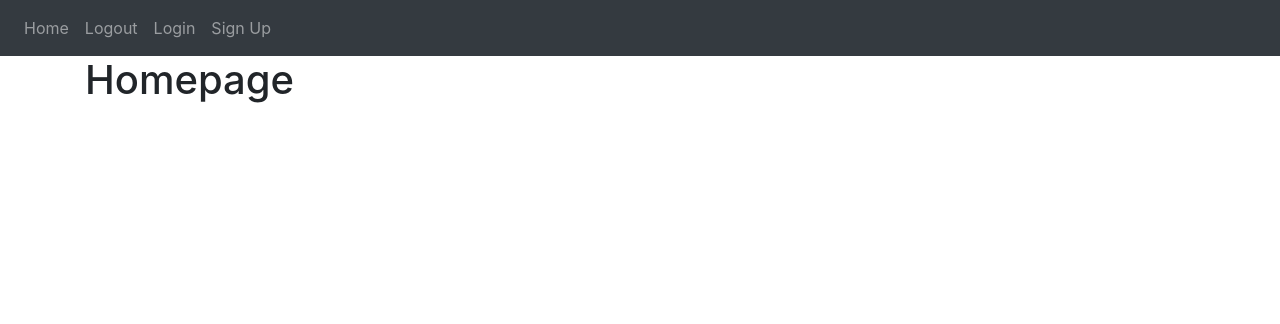
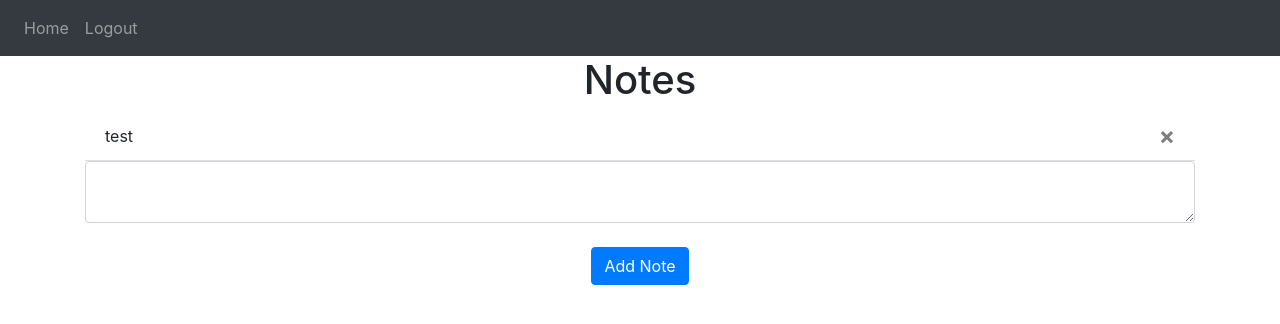
Before and after one commit to prady1900/First_Flask_App, a Flask app: page / in a window 1280 px wide. Shown: the top 324 px of the page. Run offline with Flask 3, Linux system fonts and the light colour scheme; a user stored in the database is signed in; some libraries are stand-ins or nearby versions.

Commit message:
Deleteing and adding notes functionality

```diff
--- a/Website/__init__.py
+++ b/Website/__init__.py
@@ -21,7 +21,7 @@ def create_app():
     create_database(app)
 
     login_manager = LoginManager()
-    login_manager.login_view = 'auth.view'
+    login_manager.login_view = 'auth.login'
     login_manager.init_app(app)
 
     @login_manager.user_loader
--- a/Website/auth.py
+++ b/Website/auth.py
@@ -22,11 +22,11 @@ def login():
                 flash('Incorrect Password', category='error')
         else:
             flash('Email does not exist', category='error')
-    return render_template("login.html", boolean=True)
+    return render_template("login.html", user=current_user)
 
 
 @auth.route('/logout')
-
+@login_required
 def logout():
     logout_user()
     return redirect(url_for('auth.login'))
@@ -57,4 +57,4 @@ def signup():
             db.session.commit()
             redirect(url_for('views.home'))
             flash('Account Created!', category='success')
-    return render_template("sign_up.html")
+    return render_template("sign_up.html", user=current_user)
--- a/Website/static/index.js
+++ b/Website/static/index.js
@@ -0,0 +1,8 @@
+function deleteNote(noteId) {
+  fetch("/delete-note", {
+    method: "POST",
+    body: JSON.stringify({ noteId: noteId }),
+  }).then((_res) => {
+    window.location.href = "/";
+  });
+}
--- a/Website/templates/base.html
+++ b/Website/templates/base.html
@@ -29,12 +29,13 @@
     </button>
     <div class="collapse navbar-collapse" id="navbar">
         <div class="navbar-nav">
-
+            {% if user.is_authenticated %}
             <a class="nav-item nav-link" id="home" href="/">Home</a>
-            <a class="nav-item nav-link" id="logout" href="/logout">Logout</a>
-
+            <a class="nav-item nav-link" id="logout" href="/auth/logout">Logout</a>
+            {% else %}
             <a class="nav-item nav-link" id="login" href="/auth/login">Login</a>
             <a class="nav-item nav-link" id="signUp" href="/auth/sign-up">Sign Up</a>
+            {% endif %}
 
         </div>
     </div>
@@ -74,5 +75,21 @@
         integrity="sha384-JZR6Spejh4U02d8jOt6vLEHfe/JQGiRRSQQxSfFWpi1MquVdAyjUar5+76PVCmYl"
         crossorigin="anonymous"
 ></script>
+<script type="text/javascript"
+src="/static/index.js" crossorigin="anonymous">
+</script>
+
+{% block javascript %}
+    <script type="text/javascript">
+      function deleteNote(noteId) {
+  fetch("/delete-note", {
+    method: "POST",
+    body: JSON.stringify({ noteId: noteId }),
+  }).then((_res) => {
+    window.location.href = "/";
+  });
+  }
+{% endblock %}
+</script>
 </body>
 </html>
--- a/Website/templates/home.html
+++ b/Website/templates/home.html
@@ -1,4 +1,21 @@
 {% extends "base.html" %} {% block title %}Home{% endblock %}
 {% block content%}
-<h1>Homepage</h1>
+<h1 align="center">Notes</h1>
+<ul class="list-group list-group-flush" id="notes">
+  {% for note in user.notes %}
+  <li class="list-group-item">
+    {{ note.data }}
+    <button type="button" class="close" onClick="deleteNote({{ note.id }})">
+      <span aria-hidden="true">&times;</span>
+    </button>
+  </li>
+  {% endfor %}
+</ul>
+<form method="POST">
+    <textarea name="note" id="note" class="form-control"></textarea>
+    <br/>
+    <div align="center">
+        <button type="submit" class="btn btn-primary">Add Note</button>
+    </div>
+</form>
 {% endblock %}
--- a/Website/views.py
+++ b/Website/views.py
@@ -1,9 +1,36 @@
-from flask import Blueprint, render_template
+from flask import Blueprint, render_template, request, flash, jsonify
 from flask_login import login_required, current_user
-views = Blueprint('views',__name__)
+from .models import Note
+from . import db
+import json
+
+views = Blueprint('views', __name__)
 
 
-@views.route('/')
+@views.route('/', methods=['POST','GET'])
 @login_required
 def home():
-    return render_template("home.html")
+    if request.method == 'POST':
+        note = request.form.get('note')  # Gets the note from the HTML
+
+        if len(note) < 1:
+            flash('Note is too short!', category='error')
+        else:
+            new_note = Note(data=note, user_id=current_user.id)  # providing the schema for the note
+            db.session.add(new_note)  # adding the note to the database
+            db.session.commit()
+            flash('Note added!', category='success')
+    return render_template("home.html", user=current_user)
+
+@views.route('/delete-note', methods=['POST'])
+def delete_note():
+    note = json.loads(request.data)
+    note_id = note['noteId']
+    note1 = Note.query.get(note_id)
+    print('Im clicked')
+    print(note1)
+    if note1:
+        if note1.user_id == current_user.id:
+            db.session.delete(note1)
+            db.session.commit()
+    return jsonify({})
```
Also changed, not shown: Website/templates/login.html (line endings or trailing spaces), instance/database.db. Lines whose indentation alone changed are shown as unchanged.
